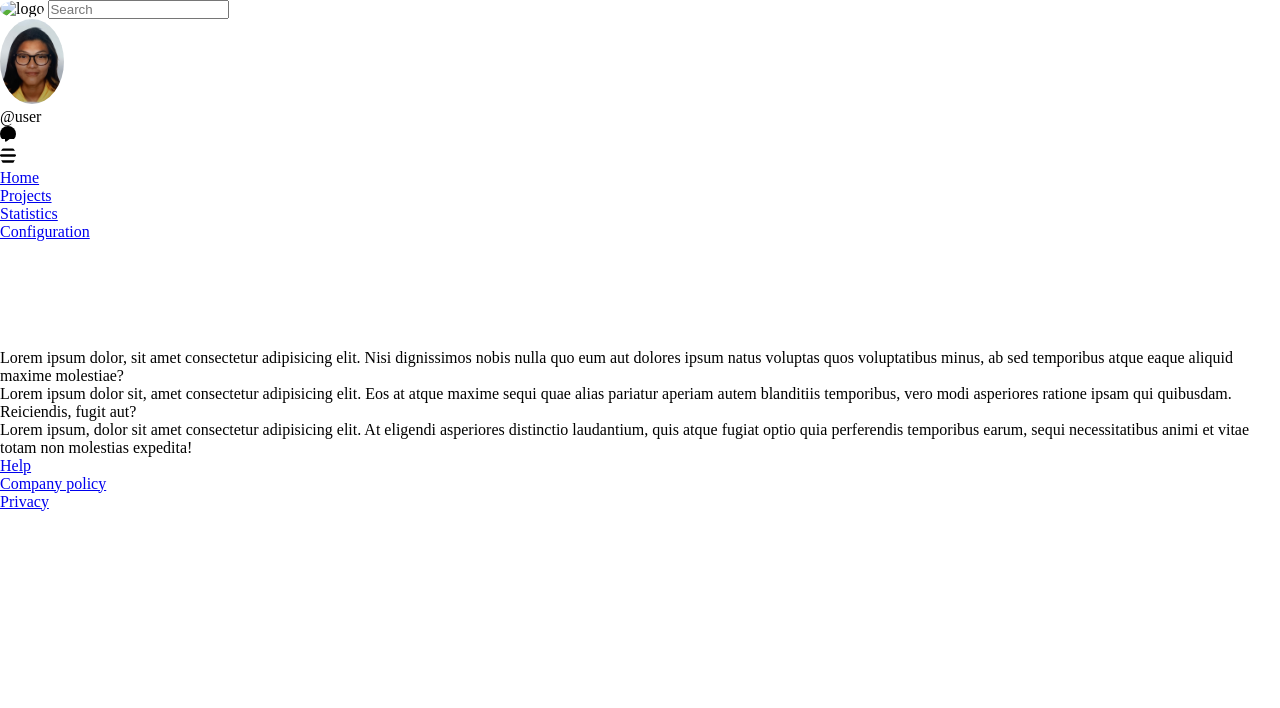
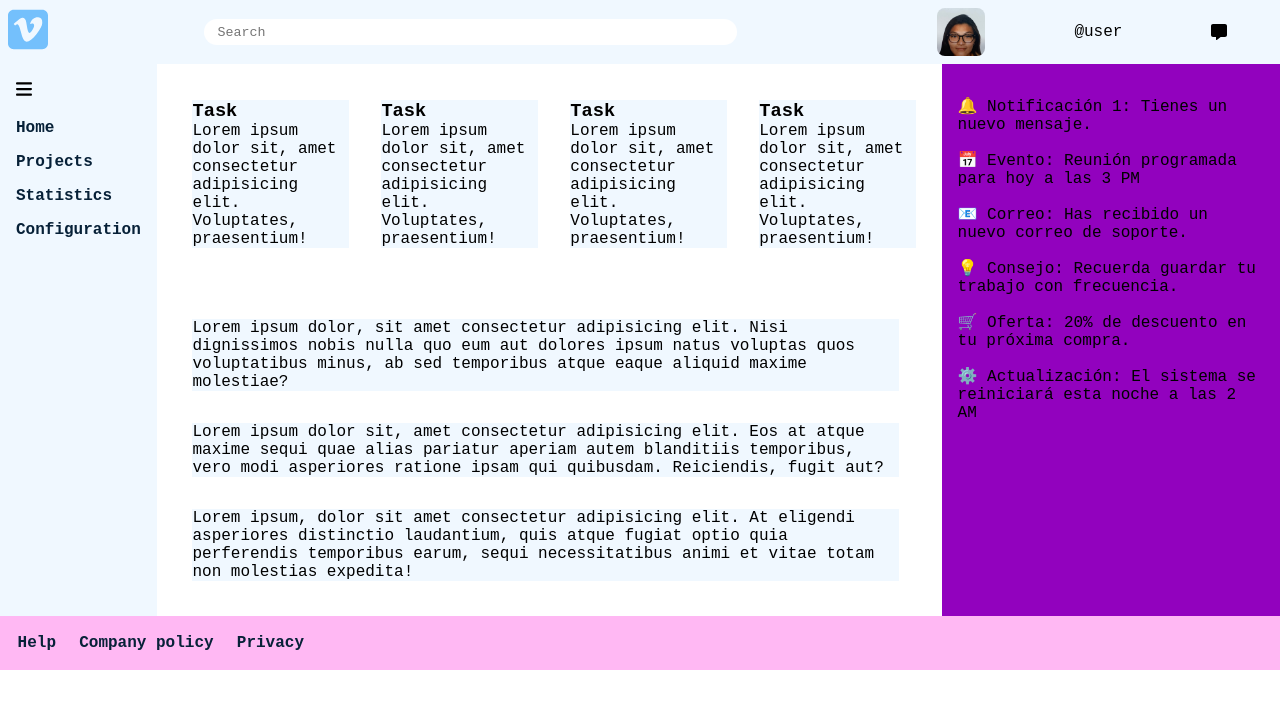
Before and after one commit to annacano0/M09-Flexbox, a plain HTML site: page index.html in a window 1280 px wide. Drawn offline with Linux system fonts and the light colour scheme.

Commit message:
add css improvements, logo and changes to html

```diff
--- a/index.html
+++ b/index.html
@@ -8,14 +8,19 @@
 </head>
 <body>
     <header>
-        <img src="" alt="logo">
-        <input type="text" placeholder="Search">
+        <a href="#">        <img id="logo" src="../assets/logo.svg" alt="logo">
+        </a>
+        <input id="serch-header" type="text" placeholder="Search">
         <div class="user-menu-container">
-            <img src="./assets/user.jpg" alt="user-img">
+            <div class="img-container">
+                <img class="user-img" src="./assets/user.jpg" alt="user-img">
+
+            </div>
             <p>@user</p>
             <img  class="icon" src="./assets/message-solid.svg" alt="message">
         </div>
     </header>
+    <main>
         <aside class="left">
             <img class="icon" src="./assets/bars-solid.svg" alt="message">
             <ul>
@@ -25,27 +30,50 @@
                 <li><a href="#">Configuration</a></li>
             </ul>
         </aside>
-    <aside class="right">
-        <ul>
-            <li class="message"></li>
-            <li class="message"></li>
-            <li class="message"></li>
-            <li class="message"></li>
-            <li class="message"></li>
-            <li class="message"></li>
+        <div class="center-container">
+            <section id="task-container" >
+                <article class="task-card">
+                    <h3>Task</h3>
+                    <p>Lorem ipsum dolor sit, amet consectetur adipisicing elit. Voluptates, praesentium!</p>
+                </article>
 
-        </ul>
-    </aside>
-    <main>
-        <section id="task-container" >
-            <article class=""></article>
+                <article class="task-card">
+                    <h3>Task</h3>
+                    <p>Lorem ipsum dolor sit, amet consectetur adipisicing elit. Voluptates, praesentium!</p>
+                </article>
+
+                <article class="task-card">
+                    <h3>Task</h3>
+                    <p>Lorem ipsum dolor sit, amet consectetur adipisicing elit. Voluptates, praesentium!</p>
+                </article>
+
+                <article class="task-card">
+                    <h3>Task</h3>
+                    <p>Lorem ipsum dolor sit, amet consectetur adipisicing elit. Voluptates, praesentium!</p>
+                </article>
             </section>
-        <section id="Statistics-container" >
+            <section id="statistics-container" >
                 <article class="statistic">Lorem ipsum dolor, sit amet consectetur adipisicing elit. Nisi dignissimos nobis nulla quo eum aut dolores ipsum natus voluptas quos voluptatibus minus, ab sed temporibus atque eaque aliquid maxime molestiae?</article>
                 <article class="statistic">Lorem ipsum dolor sit, amet consectetur adipisicing elit. Eos at atque maxime sequi quae alias pariatur aperiam autem blanditiis temporibus, vero modi asperiores ratione ipsam qui quibusdam. Reiciendis, fugit aut?</article>
                 <article class="statistic">Lorem ipsum, dolor sit amet consectetur adipisicing elit. At eligendi asperiores distinctio laudantium, quis atque fugiat optio quia perferendis temporibus earum, sequi necessitatibus animi et vitae totam non molestias expedita!</article>
             </section>
+        </div>
+
+
+
+        <aside class="right">
+            <ul>
+                <li class="message">🔔 Notificación 1: Tienes un nuevo mensaje.</li>
+                <li class="message">📅 Evento: Reunión programada para hoy a las 3 PM</li>
+                <li class="message">📧 Correo: Has recibido un nuevo correo de soporte.</li>
+                <li class="message">💡 Consejo: Recuerda guardar tu trabajo con frecuencia.</li>
+                <li class="message">🛒 Oferta: 20% de descuento en tu próxima compra.</li>
+                <li class="message">⚙️ Actualización: El sistema se reiniciará esta noche a las 2 AM</li>
+
+            </ul>
+        </aside>
     </main>
+
 
     <footer>
         <ul>
--- a/styles.css
+++ b/styles.css
@@ -1,13 +1,188 @@
+/*GENERAL*/
 *{
     margin: 0em;
     padding: 0em;
+    font-family: 'Courier New', Courier, monospace;
 }
 
 .icon{
     width: 1em;
 }
+body {
+    height: 100dvh;
+}
 
-img{
-    max-width: 4em;
-    border-radius: 50%;
+a{
+    color: rgb(7, 33, 56);
+text-decoration: none;
+font-weight: bolder;}
+
+a:hover{
+    color: rgb(46, 159, 211);
 }
+
+a:active{
+    color: rgb(255, 162, 239);
+
+}
+
+/*HEADER*/
+header{
+    padding: 0.5em;
+    background-color: aliceblue;
+    display: flex;
+    align-items: center;
+    justify-content: space-between;
+    height: 3em;
+}
+
+#search-header{
+    border-radius: 1em;
+    color: red;
+}
+
+header input{
+    border-radius: 1em;
+    border: none;
+    height: 2em;
+    width: 40%;
+    padding: 0em 1em;
+}
+
+.user-menu-container{
+    min-width: 30%;
+    max-width: 5em;
+    display: flex;
+    align-items: center;
+    justify-content: space-around;
+}
+
+#logo{
+    width: 2.5em;
+}
+
+.img-container{
+    max-width: 3em;
+    max-height: 3em;
+      overflow: hidden;
+    border-radius: 0.5em;
+}
+.user-img{
+    max-width: 100%;
+}
+
+
+/*MAIN*/
+
+main{
+    display: flex;
+}
+
+/*ASIDE*/
+aside{
+    padding: 1em;
+    list-style: none;
+}
+
+aside ul{
+    list-style: none;
+}
+
+aside ul li{
+    margin: 1em 0em;
+}
+
+aside, .left{
+    width: 20%;
+    background-color: aliceblue;
+}
+
+aside, .right{
+    width: 20%;
+    background-color: rgb(2, 103, 190);
+}
+
+@media (min-width: 768px) {
+/*TODO: aqui falta que se muestre como parte del contenido principal :)*/
+
+    aside, .right{
+        width: 100%;
+        background-color: rgb(146, 2, 190);
+    }
+}
+
+/*CONTENT*/
+/*TODO: aqui falta que haga lo que tiene que hacer :)*/
+#task-container, #statistics-container{
+    padding: 2.5%;
+
+}
+
+#task-container{
+    width: 100%;
+    background-color: rgb(255, 255, 255);
+    display: flex;
+    flex-wrap: wrap;
+}
+
+.task-card{
+    background-color: aliceblue;
+    width: 90%;
+    margin: 1em;
+}
+
+@media (min-width: 768px) {
+    .task-card{
+        width: 40%;
+    }
+}
+
+@media (min-width: 1024px) {
+    .task-card{
+        width: 20%;
+    }
+}
+#statistics-container{
+    width: 100%;
+    display: flex;
+    flex-direction: row;
+
+}
+
+.statistic{
+    background-color: rgb(182, 255, 215);
+    background-color: aliceblue;
+    margin: 1em;
+    max-width: 90%;
+}
+
+@media (min-width: 1024px) {
+    #statistics-container{
+        flex-direction: column;
+    }
+}
+/*FOOTER*/
+
+footer {
+background-color: rgb(255, 184, 243);
+padding: 1em;
+display: flex;
+}
+
+footer ul{
+    display: flex;
+    flex-direction: column;
+    list-style: none;
+}
+
+footer ul li{
+    margin: 0.10em;
+}
+
+@media (min-width: 768px) {
+    footer ul {
+        flex-direction: row;
+        justify-content: center;
+        gap: 20px;
+    }
+}
```
Also changed, not shown: assets/logo.svg (added). Lines whose indentation alone changed are shown as unchanged.
